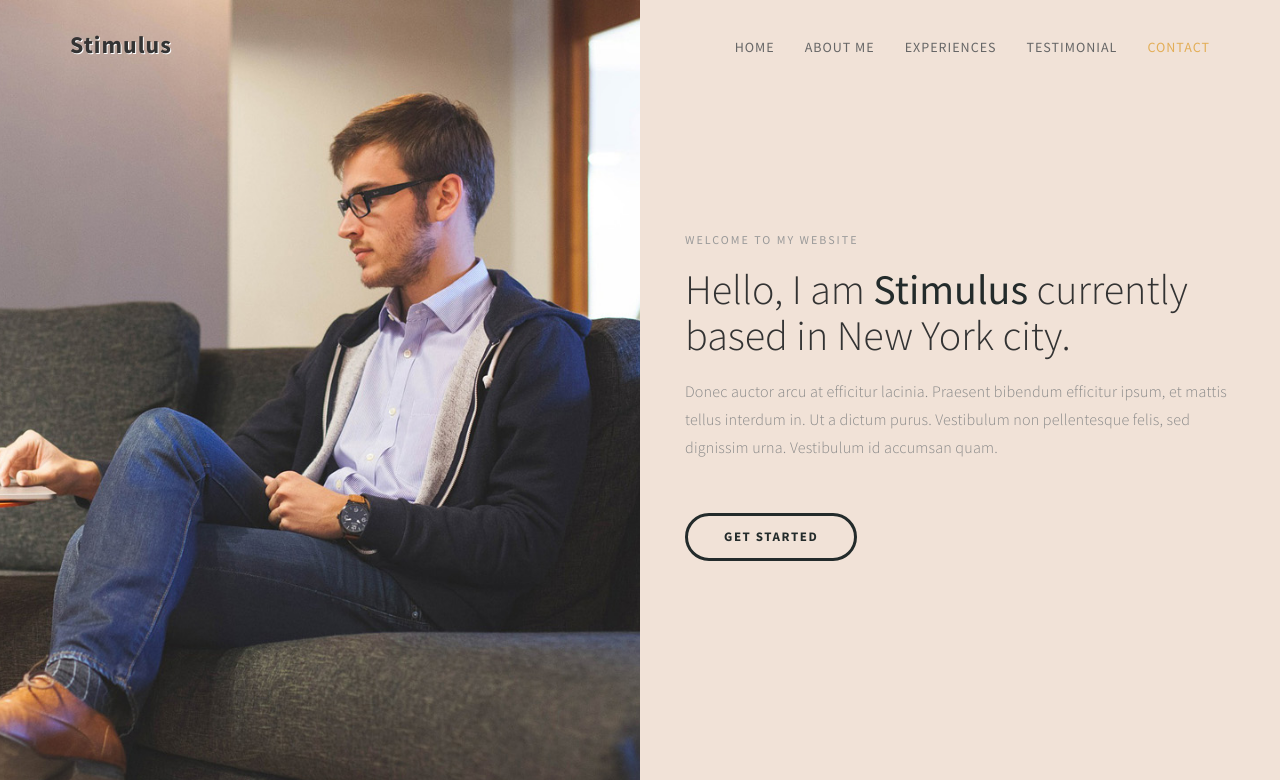
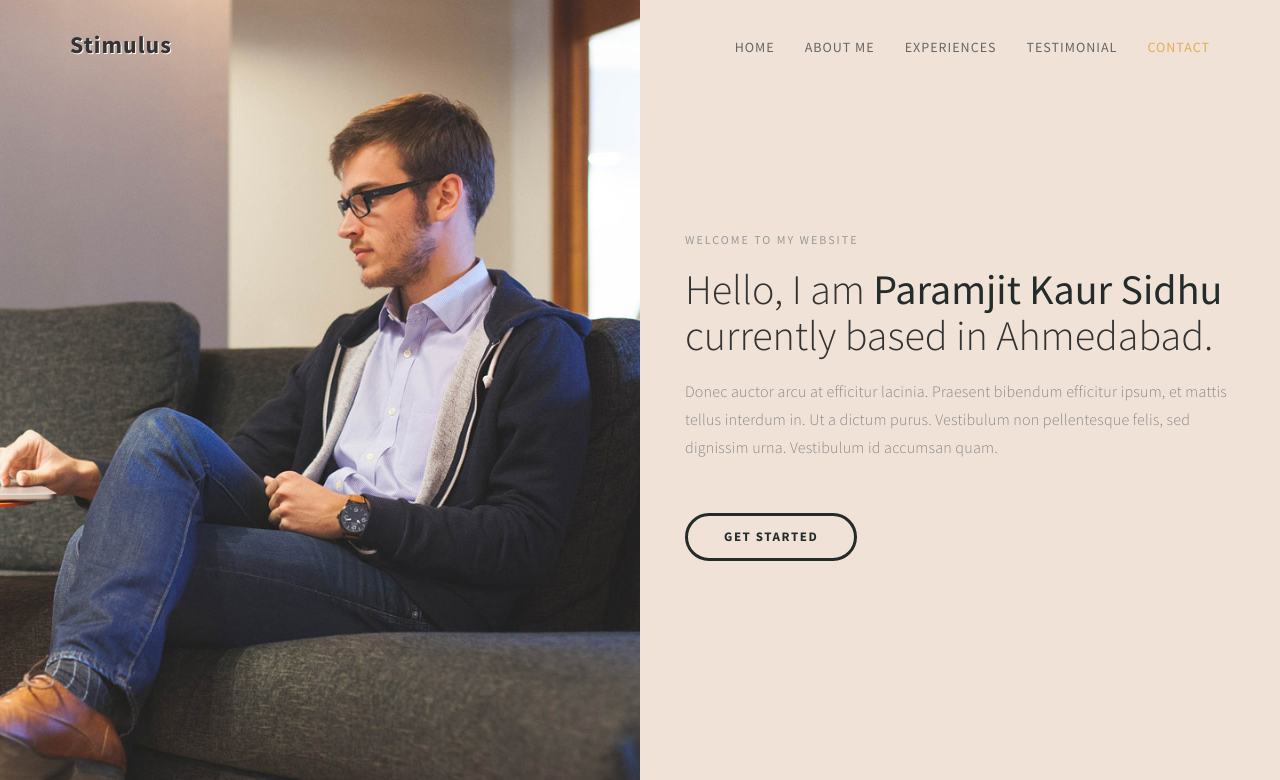
Before and after one commit to paramjitladiestailor/paramjitladiestailor.github.io, a plain HTML site: page index.html in a window 1280 px wide. Shown: the top 780 px of the page. Drawn offline with Linux system fonts and the light colour scheme.

Commit message:
Stimulus

```diff
--- a/index.html
+++ b/index.html
@@ -9,7 +9,7 @@
 <meta name="author" content="templatemo">
 <meta name="viewport" content="width=device-width, initial-scale=1, maximum-scale=1">
 
-<title>Stimulus HTML CSS Template</title>
+<title>Paramjit Ladeis Tailor</title>
 <!--
 Stimulus Template
 http://www.templatemo.com/tm-498-stimulus
@@ -77,7 +77,7 @@ http://www.templatemo.com/tm-498-stimulus
                     <div class="home-thumb">
                          <div class="section-title">
                               <h4 class="wow fadeInUp" data-wow-delay="0.3s">welcome to my website</h4>
-                              <h1 class="wow fadeInUp" data-wow-delay="0.6s">Hello, I am <strong>Stimulus</strong> currently based in New York city.</h1>
+                              <h1 class="wow fadeInUp" data-wow-delay="0.6s">Hello, I am <strong>Paramjit Kaur Sidhu</strong> currently based in Ahmedabad.</h1>
                               <p class="wow fadeInUp" data-wow-delay="0.9s">Donec auctor arcu at efficitur lacinia. Praesent bibendum efficitur ipsum, et mattis tellus interdum in. Ut a dictum purus. Vestibulum non pellentesque felis, sed dignissim urna. Vestibulum id accumsan quam.</p>
 
                               <a href="#about" class="wow fadeInUp smoothScroll section-btn btn btn-success" data-wow-delay="1.4s">Get Started</a>
```
